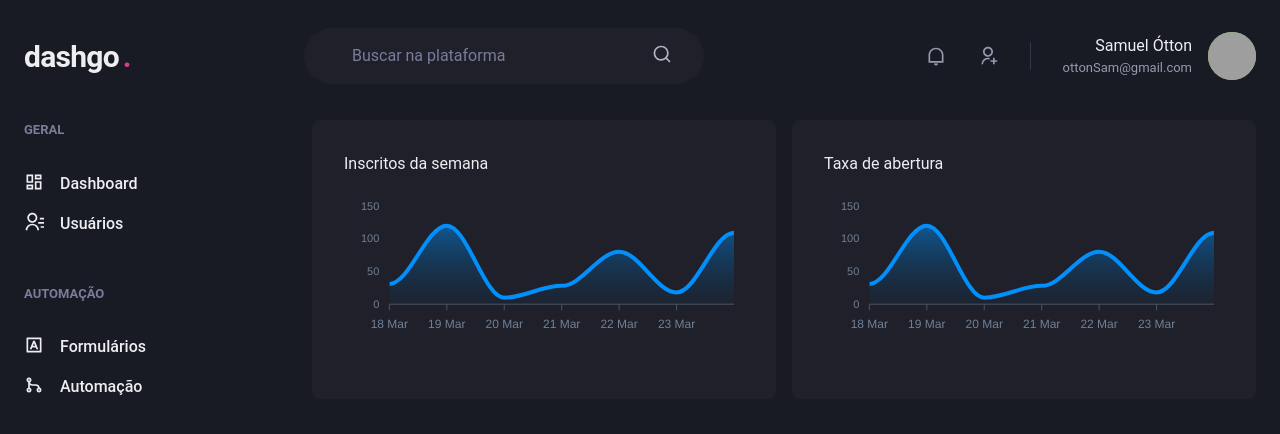
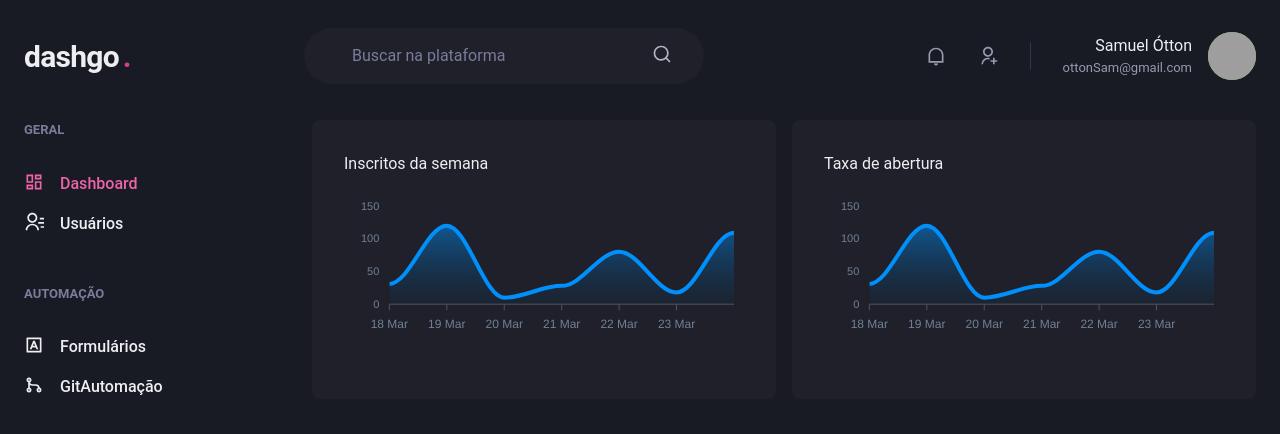
Before and after one commit to ottonSam/ignite-dashgo, a Next.js app: page /dashboard in a window 1280 px wide. Shown: the top 434 px of the page. Built offline with nearby package versions, Linux system fonts and the light colour scheme; grey boxes are pictures that could not be loaded.

Commit message:
Activelink component

```diff
--- /dev/null
+++ b/src/components/ActiveLink.tsx
@@ -0,0 +1,37 @@
+import Link, { LinkProps } from "next/link";
+import { useRouter } from "next/router";
+import { cloneElement, ReactElement } from "react";
+
+interface ActiveLinkProps extends LinkProps {
+  children: ReactElement;
+  shouldMatchExactHref?: boolean;
+}
+
+export function ActiveLink({
+  children,
+  shouldMatchExactHref = false,
+  ...rest
+}: ActiveLinkProps) {
+  const { asPath } = useRouter();
+
+  let isActive = false;
+
+  if (shouldMatchExactHref && (asPath === rest.href || asPath === rest.as)) {
+    isActive = true;
+  }
+
+  if (!shouldMatchExactHref &&
+    (asPath.startsWith(String(rest.href)) ||
+    asPath.startsWith(String(rest.as)))
+  ) {
+    isActive = true;
+  }
+
+  return (
+    <Link {...rest}>
+      {cloneElement(children, {
+        color: isActive ? 'pink.400' : 'gray.50'
+      })}
+    </Link>
+  )
+}
--- a/src/components/Sidebar/NavLink.tsx
+++ b/src/components/Sidebar/NavLink.tsx
@@ -1,14 +1,17 @@
-import { Icon, Link, LinkProps, Text } from "@chakra-ui/react";
+import { Icon, Link as ChakraLink, LinkProps, Text } from "@chakra-ui/react";
 import { ElementType } from "react";
+import { ActiveLink } from "../ActiveLink";
 
 interface NavLinkProps extends LinkProps{
   icon: ElementType;
   children: string;
+  href: string;
 }
 
-export function NavLink({ icon, children, ...rest }: NavLinkProps) {
+export function NavLink({ icon, href, children, ...rest }: NavLinkProps) {
   return (
-    <Link
+    <ActiveLink href={href} passHref>
+      <ChakraLink
         display="flex"
         align="center"
         {...rest}
@@ -23,6 +26,7 @@ export function NavLink({ icon, children, ...rest }: NavLinkProps) {
         >
           {children}
         </Text>
-    </Link>
+      </ChakraLink>
+    </ActiveLink>
   );
 }
--- a/src/components/Sidebar/SidebarNav.tsx
+++ b/src/components/Sidebar/SidebarNav.tsx
@@ -11,13 +11,13 @@ export function SidebarNav() {
       align="flex-start"
     >
       <NavSection title="GERAL">
-        <NavLink icon={RiDashboardLine}>Dashboard</NavLink>
-        <NavLink icon={RiContactsLine}>Usuários</NavLink>
+        <NavLink icon={RiDashboardLine} href="/dashboard">Dashboard</NavLink>
+        <NavLink icon={RiContactsLine} href="/users">Usuários</NavLink>
       </NavSection>
 
       <NavSection title="AUTOMAÇÃO" >
-        <NavLink icon={RiInputMethodLine}>Formulários</NavLink>
-        <NavLink icon={RiGitMergeLine}>Automação</NavLink>
+        <NavLink icon={RiInputMethodLine} href="/forms">Formulários</NavLink>
+        <NavLink icon={RiGitMergeLine} href="/automation">GitAutomação</NavLink>
       </NavSection>
     </Stack>
   );
--- a/src/pages/users/index.tsx
+++ b/src/pages/users/index.tsx
@@ -1,5 +1,6 @@
 import { Box, Button, Checkbox, Flex, Heading, Icon, Table, Tbody, Td, Text, Th, Thead, Tr, useBreakpointValue } from "@chakra-ui/react";
 import { RiAddLine, RiPencilLine} from "react-icons/ri";
+import Link from 'next/link';
 
 import { Sidebar } from "../../components/Sidebar";
 import { Header } from "../../components/Header";
@@ -44,6 +45,7 @@ export default function UserList() {
               Usuários
             </Heading>
 
+            <Link href="/users/create" passHref>
               <Button
                 as="a"
                 size="sm"
@@ -57,6 +59,7 @@ export default function UserList() {
               >
                 Criar Novo
               </Button>
+            </Link>
           </Flex>
 
           <Table
```
Also changed, not shown: src/pages/users/create.tsx (+8 -5 lines). Lines whose indentation alone changed are shown as unchanged.
